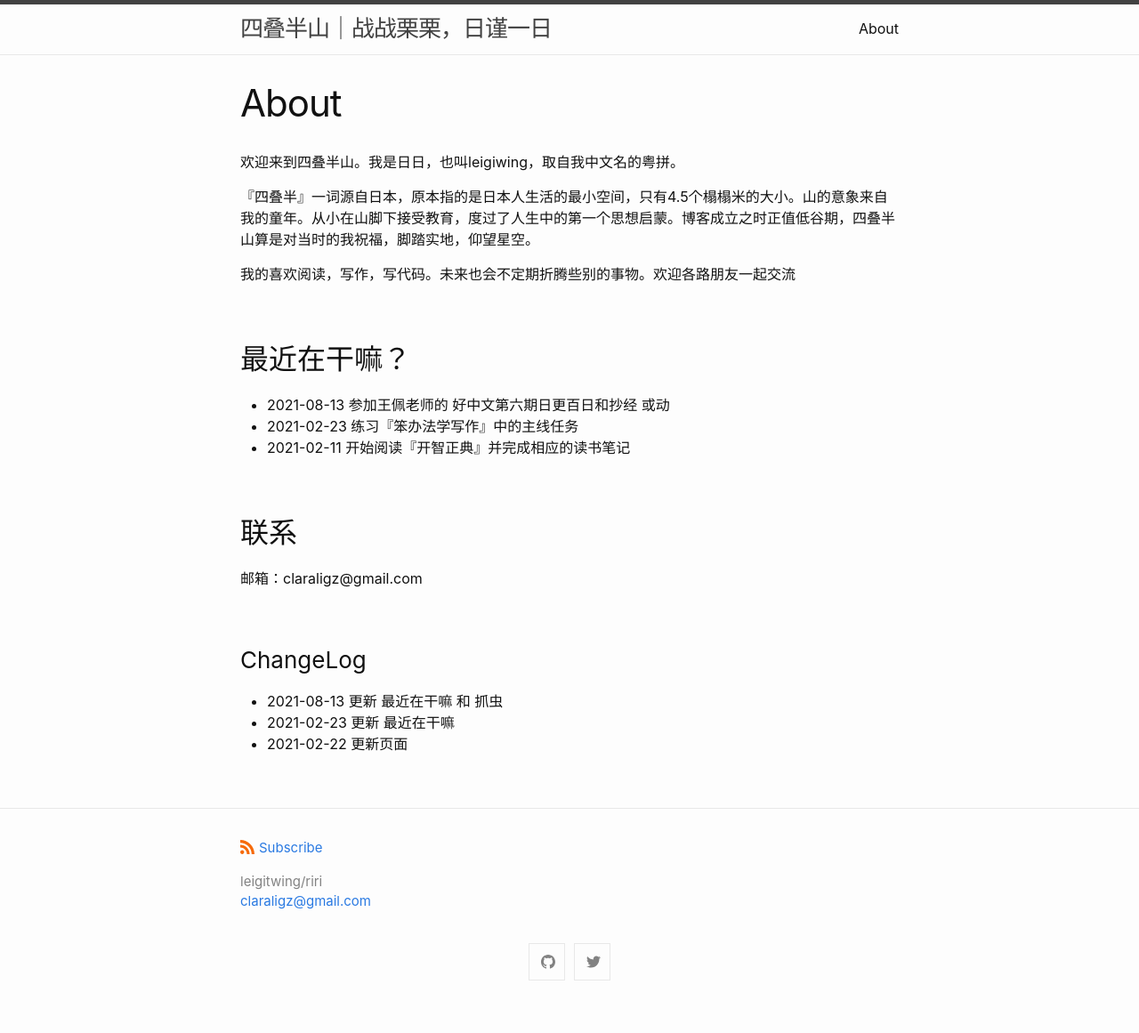
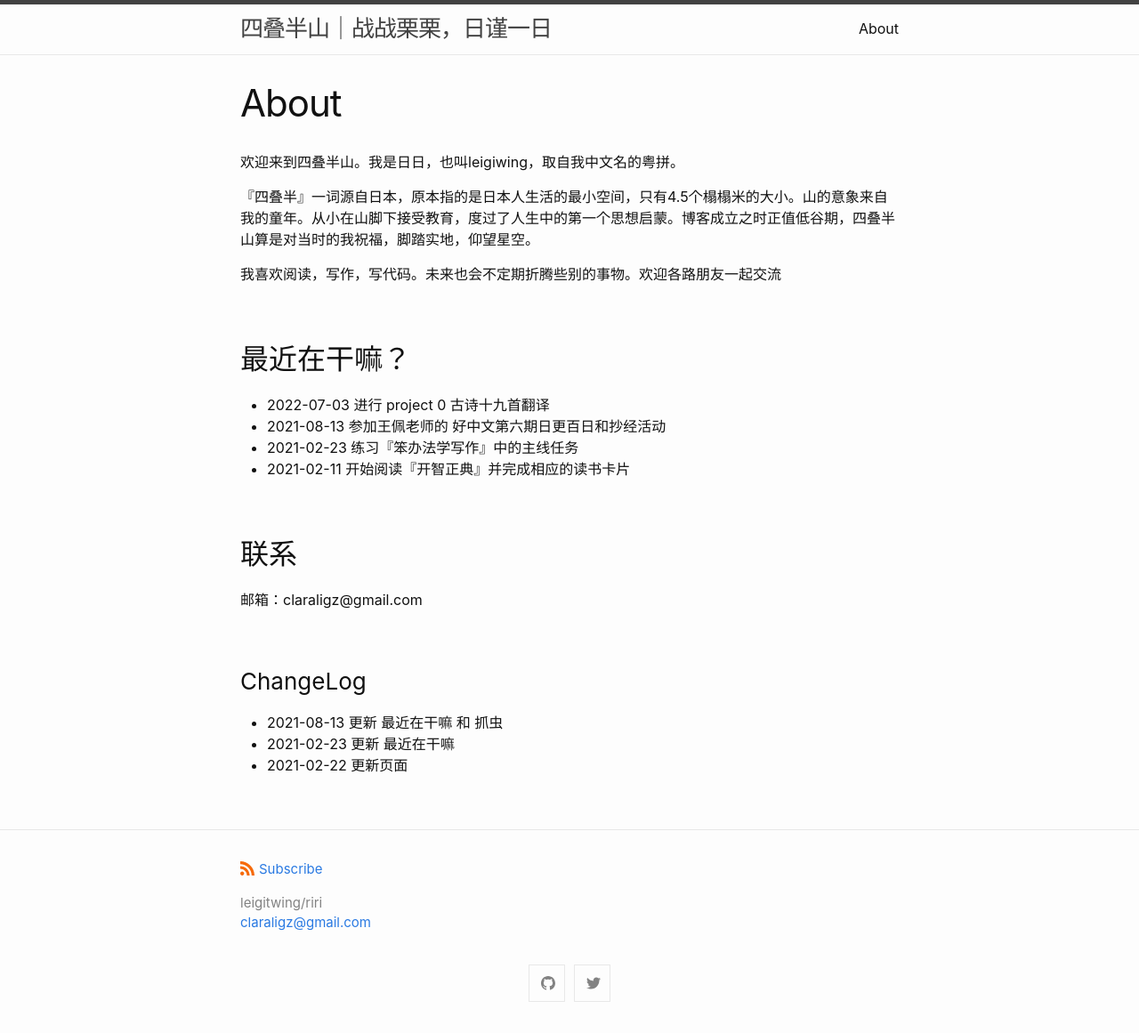
Before and after one commit to LeiGitWing/LeiGitWing.github.io, a Jekyll site: the page built from about.markdown, in a window 1280 px wide. Shown: the whole page at 89% size. Built offline with Jekyll 4.4.1, drawn with Linux system fonts in a browser that asks for light colours; before the commit the page ends 1137 px from its top, so only the background shows below that.

Commit message:
Modify about's syntax error and update recently

```diff
--- a/about.markdown
+++ b/about.markdown
@@ -9,14 +9,15 @@ permalink: /about/
 
 『四叠半』一词源自日本，原本指的是日本人生活的最小空间，只有4.5个榻榻米的大小。山的意象来自我的童年。从小在山脚下接受教育，度过了人生中的第一个思想启蒙。博客成立之时正值低谷期，四叠半山算是对当时的我祝福，脚踏实地，仰望星空。
 
-我的喜欢阅读，写作，写代码。未来也会不定期折腾些别的事物。欢迎各路朋友一起交流
+我喜欢阅读，写作，写代码。未来也会不定期折腾些别的事物。欢迎各路朋友一起交流
 
 
 ## 最近在干嘛？
 
-- 2021-08-13 参加王佩老师的 好中文第六期日更百日和抄经 或动
+- 2022-07-03 进行 project 0 古诗十九首翻译
+- 2021-08-13 参加王佩老师的 好中文第六期日更百日和抄经活动
 - 2021-02-23 练习『笨办法学写作』中的主线任务
-- 2021-02-11 开始阅读『开智正典』并完成相应的读书笔记
+- 2021-02-11 开始阅读『开智正典』并完成相应的读书卡片
 
 ## 联系
 
```
